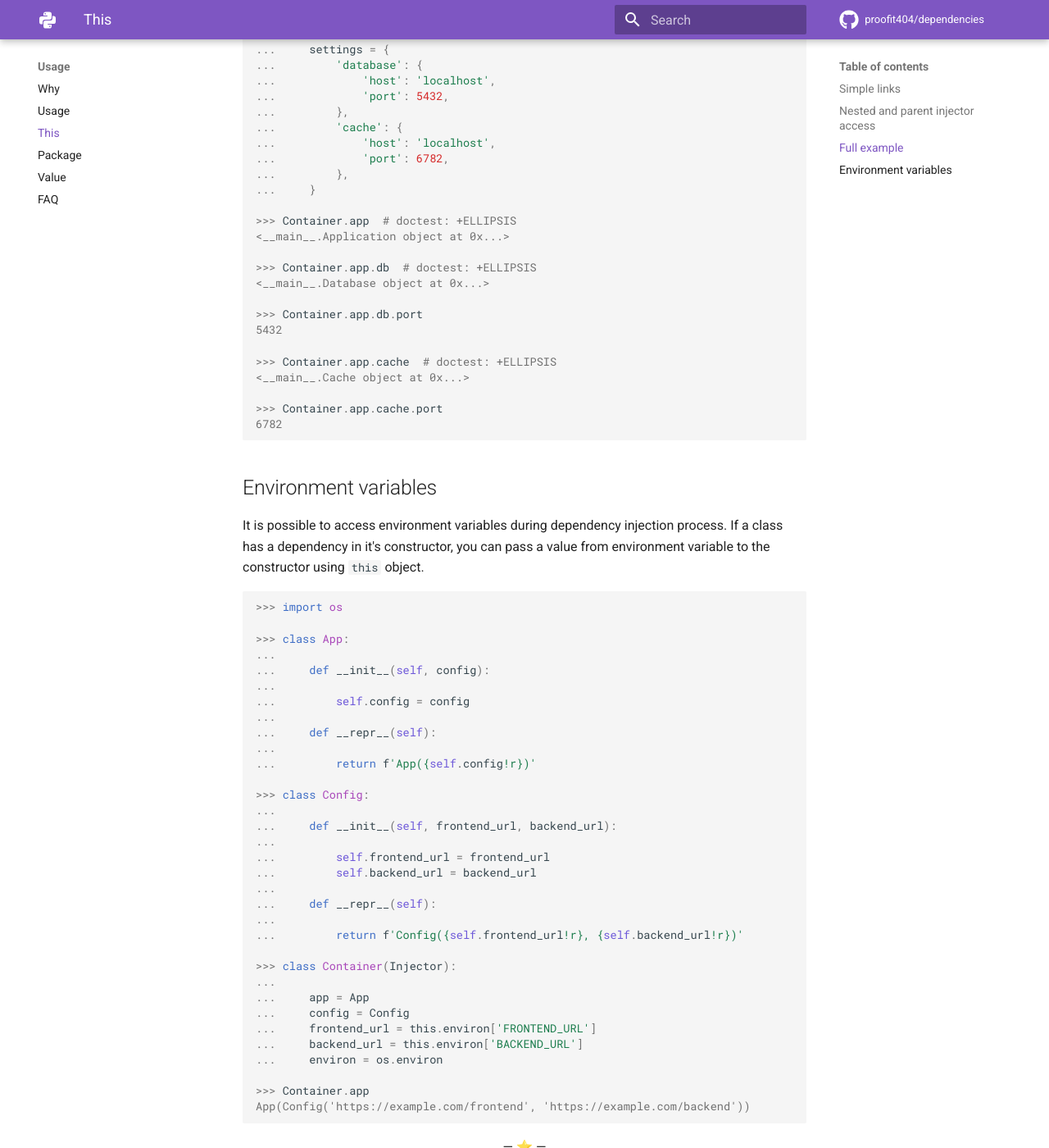
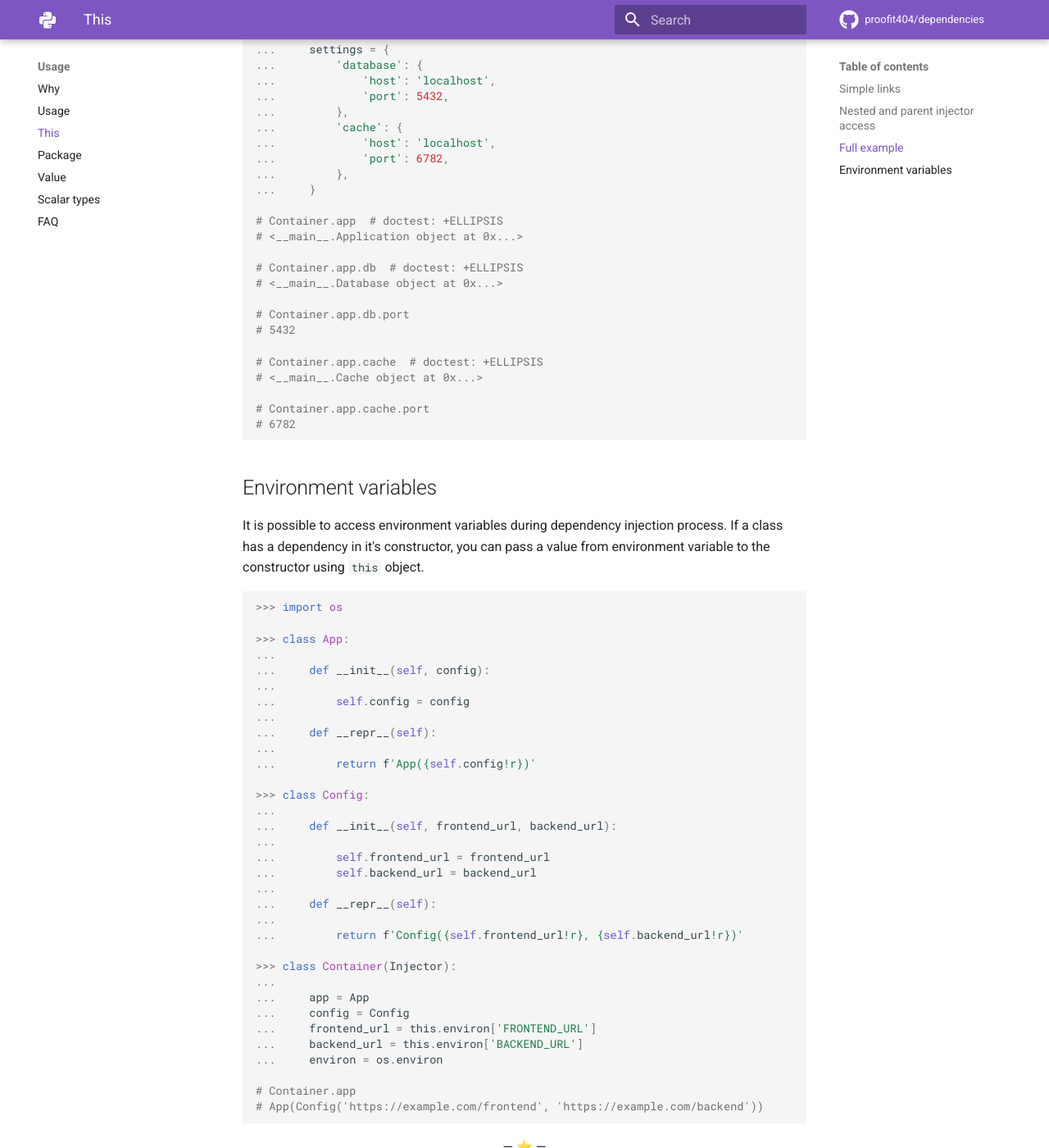
Before and after one commit to proofit404/dependencies, an MkDocs documentation site: the page built from docs/this.md, in a window 1280 px wide and 1400 px high, scrolled down 2856 px. Shown: the whole window at 82% size. Built offline with MkDocs 1.6.1 and Material for MkDocs 9.7.7, drawn with Linux system fonts in a browser that asks for light colours; comment, search, counter and statistics services are not loaded; some of the changed text lies outside the part shown.

Commit message:
docs: explain scalar types #480

````diff
--- a/docs/this.md
+++ b/docs/this.md
@@ -21,8 +21,8 @@
 ...     foo = 1
 ...     bar = this.foo
 
->>> Container.bar
-1
+# Container.bar
+# 1
 
 ```
 
@@ -34,8 +34,8 @@
 ...     foo = {'a': 1}
 ...     bar = this.foo['a']
 
->>> Container.bar
-1
+# Container.bar
+# 1
 
 ```
 
@@ -55,8 +55,8 @@
 ...     bar = this.baz
 ...     baz = 1
 
->>> Container.foo.bar
-1
+# Container.foo.bar
+# 1
 
 ```
 
@@ -78,9 +78,9 @@
 ...     foo = Foo
 ...     bar = this.foo.method
 
->>> Container.bar(1)  # doctest: +ELLIPSIS
-<__main__.Foo object at 0x...>
-1
+# Container.bar(1)  # doctest: +ELLIPSIS
+# <__main__.Foo object at 0x...>
+# 1
 
 ```
 
@@ -100,8 +100,8 @@
 ...     class Bar(Injector):
 ...         baz = 1
 
->>> Container.foo(2)
-3
+# Container.foo(2)
+# 3
 
 ```
 
@@ -115,8 +115,8 @@
 ...     class Bar(Injector):
 ...         baz = (this << 1).foo.__add__
 
->>> Container.Bar.baz(2)
-3
+# Container.Bar.baz(2)
+# 3
 
 ```
 
@@ -169,20 +169,20 @@
 ...         },
 ...     }
 
->>> Container.app  # doctest: +ELLIPSIS
-<__main__.Application object at 0x...>
+# Container.app  # doctest: +ELLIPSIS
+# <__main__.Application object at 0x...>
 
->>> Container.app.db  # doctest: +ELLIPSIS
-<__main__.Database object at 0x...>
+# Container.app.db  # doctest: +ELLIPSIS
+# <__main__.Database object at 0x...>
 
->>> Container.app.db.port
-5432
+# Container.app.db.port
+# 5432
 
->>> Container.app.cache  # doctest: +ELLIPSIS
-<__main__.Cache object at 0x...>
+# Container.app.cache  # doctest: +ELLIPSIS
+# <__main__.Cache object at 0x...>
 
->>> Container.app.cache.port
-6782
+# Container.app.cache.port
+# 6782
 
 ```
 
@@ -225,8 +225,8 @@
 ...     backend_url = this.environ['BACKEND_URL']
 ...     environ = os.environ
 
->>> Container.app
-App(Config('https://example.com/frontend', 'https://example.com/backend'))
+# Container.app
+# App(Config('https://example.com/frontend', 'https://example.com/backend'))
 
 ```
 
--- a/mkdocs.yml
+++ b/mkdocs.yml
@@ -43,6 +43,7 @@
       - This: this.md
       - Package: package.md
       - Value: value.md
+      - Scalar types: scalar.md
       - FAQ: faq.md
   - Guides:
       - Attrs: attrs.md
````
Also changed, not shown: docs/scalar.md (added, +33 -0 lines).
